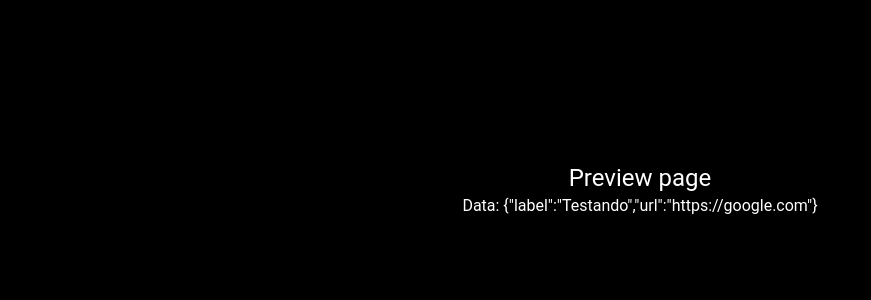
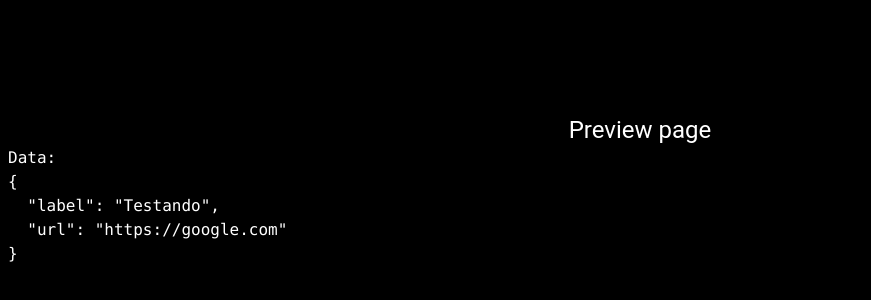
Before and after one commit to murilosr/oss-links, a Next.js app in the folder oss-links-nextjs/: page /preview in a window 1280 px wide. Shown: the part 210-510 px from the top of the page, without its empty margins (0-871 px from the left). Built offline with nearby package versions, Linux system fonts and the light colour scheme.

Commit message:
feat(nextjs): EditAvatarBlock and debug preview page
* Adds EditAvatarBlock;
* Preview page now shows the prettier JSON;
* EditBlock's icon now come from props;

```diff
--- a/oss-links-nextjs/pages/preview.tsx
+++ b/oss-links-nextjs/pages/preview.tsx
@@ -4,15 +4,19 @@ import Head from 'next/head';
 
 export default function Preview() {
 
-    const [payloadData, setPayloadData] = React.useState<any>(null);
+    const [payloadData, setPayloadData] = React.useState<string>("");
 
     React.useEffect(() => {
         let payload : any = (new URLSearchParams(window.location.search)).get("payload");
+        let tmpPayloadData = "";
         if(payload === null){
-            setPayloadData(JSON.stringify({label: 'Testando', url: 'https://google.com'}));
+            tmpPayloadData = JSON.stringify({label: 'Testando', url: 'https://google.com'}, null, 2);
         }else{
-            setPayloadData(atob(payload));
+            tmpPayloadData = (JSON.stringify(JSON.parse(atob(payload)),null,2));
         }
+
+        tmpPayloadData = "Data:<br />" + tmpPayloadData.replaceAll('\n','<br />');
+        setPayloadData(tmpPayloadData);
     }, []);
 
     return (
@@ -24,9 +28,9 @@ export default function Preview() {
                 <link rel="icon" href="/favicon.ico" />
             </Head>
 
-            <div className='w-full h-screen bg-black text-white flex flex-col items-center justify-center'>
+            <div className='w-full h-screen bg-black text-white flex flex-col items-center justify-center p-2'>
                 <h1 className='text-2xl'>Preview page</h1>
-                <span>Data: {payloadData}</span>
+                <pre className='w-full break-words whitespace-pre-wrap' dangerouslySetInnerHTML={{__html: payloadData}} />
             </div>
         </>
     )
--- /dev/null
+++ b/oss-links-nextjs/src/components/BlockManagerWidget/editBlockSwitch.tsx
@@ -0,0 +1,14 @@
+import React from 'react';
+import { IAvatarBlock, IEditAvatarBlock, IEditBlockTypes, IEditLinkBlock } from 'src/types';
+import EditAvatarBlock from 'src/components/EditAvatarBlock';
+import EditLinkBlock from 'src/components/EditLinkBlock';
+
+export default function editBlockSwitch(block: IEditBlockTypes, updateBlockHandler: (block: IEditBlockTypes) => void) {
+    switch (block.type) {
+        case "link":
+            return (<EditLinkBlock data={block as IEditLinkBlock} updateBlock={updateBlockHandler} />);
+        case "avatar":
+            return (<EditAvatarBlock data={block as IEditAvatarBlock} updateBlock={updateBlockHandler} />);
+
+    }
+}
--- a/oss-links-nextjs/src/components/BlockManagerWidget/index.tsx
+++ b/oss-links-nextjs/src/components/BlockManagerWidget/index.tsx
@@ -2,20 +2,25 @@ import Button from "@mui/material/Button";
 import React from "react";
 import { PageBlocksContext } from "src/contexts/PageBlocksProvider";
 import uuid4 from "src/libs/uuid";
-import { IEditLinkBlock } from "src/types";
-import EditLinkBlock from "../EditLinkBlock";
+import { IEditAvatarBlock, IEditLinkBlock } from "src/types";
+import editBlockSwitch from "./editBlockSwitch";
 
 export default function BlockManagerWidget() {
 
     const { blocks, addBlock, updateBlock } = React.useContext(PageBlocksContext);
 
+    const blockElList: Array<React.ReactNode> = blocks.map(item => editBlockSwitch(item, updateBlock));
 
-    const blockElList: Array<React.ReactNode> = blocks.map(item => (
-        <EditLinkBlock
-            data={item}
-            key={item.id}
-            updateBlock={updateBlock}
-        />));
+    const addBlockHandler = () => {
+        // For test purpose only.
+        // In the future, the Add Block button will transform in a card to select the block type
+        if(Math.random() <= 0.5){
+            addBlock({ id: uuid4(), type: "link", label: "", url: "" } as IEditLinkBlock);
+        }
+        else{
+            addBlock({ id: uuid4(), type: "avatar", src: "https://kingstonplaza.com/wp-content/uploads/2015/07/generic-avatar.png" } as IEditAvatarBlock);
+        }
+    }
 
     return (
         <>
@@ -26,7 +31,7 @@ export default function BlockManagerWidget() {
                 <div className="flex justify-center my-2 shrink-0">
                     <Button
                         className="px-16" variant="contained"
-                        onClick={() => addBlock({ id: uuid4(), type: "link", label: "", url: "" } as IEditLinkBlock)}
+                        onClick={addBlockHandler}
                     >
                         Add block
                     </Button>
--- /dev/null
+++ b/oss-links-nextjs/src/components/EditAvatarBlock/index.tsx
@@ -0,0 +1,24 @@
+import AccountCircleIcon from '@mui/icons-material/AccountCircle';
+import Avatar from '@mui/material/Avatar';
+import EditBlock from 'src/components/EditBlock';
+import { IEditAvatarBlock, IEditBlockTypes } from 'src/types';
+
+
+export default function EditAvatarBlock(props: {
+    data: IEditAvatarBlock,
+    updateBlock: (block: IEditBlockTypes) => void
+}) {
+
+    const { data, updateBlock } = props;
+
+    return (
+        <EditBlock icon={<AccountCircleIcon />} id={data.id}>
+            <div className='flex justify-center'>
+                <Avatar src={data.src}
+                    alt="Avatar"
+                    sx={{ width: 64, height: 64 }}
+                />
+            </div>
+        </EditBlock>
+    );
+}
--- a/oss-links-nextjs/src/components/EditBlock/index.tsx
+++ b/oss-links-nextjs/src/components/EditBlock/index.tsx
@@ -5,8 +5,13 @@ import MoreHorizIcon from '@mui/icons-material/MoreHoriz';
 import Switch from '@mui/material/Switch';
 import EditBlockMenu from './EditBlockMenu';
 import { PageBlocksContext } from "src/contexts/PageBlocksProvider";
+import { IconProps } from '@mui/material/Icon/Icon';
+import { OverridableComponent } from '@mui/material/OverridableComponent';
 
-export default function EditBlock(props: React.PropsWithChildren & { id: string }) {
+export default function EditBlock(props: React.PropsWithChildren & {
+    id: string,
+    icon: React.ReactElement
+}) {
 
     const { removeBlock } = React.useContext(PageBlocksContext);
 
@@ -21,7 +26,8 @@ export default function EditBlock(props: React.PropsWithChildren & { id: string
             </div>
             <div className='flex items-center grow font-bold'>
                 {/* <IconButton size='small'> */}
-                <LinkIcon className="ml-1.5" />
+                {/* <LinkIcon className="ml-1.5" /> */}
+                <div className='p-[5px] w-[24] h-[24]'>{props.icon}</div>
                 {/* </IconButton> */}
                 <div className='ml-auto'>
                     <Switch
--- a/oss-links-nextjs/src/components/EditLinkBlock/index.tsx
+++ b/oss-links-nextjs/src/components/EditLinkBlock/index.tsx
@@ -3,6 +3,7 @@ import React from 'react';
 import TextField from '@mui/material/TextField';
 import EditBlock from 'src/components/EditBlock';
 import { IEditBlockTypes, IEditLinkBlock } from 'src/types';
+import LinkIcon from '@mui/icons-material/Link';
 
 export default function EditLinkBlock(props : {
     data : IEditLinkBlock,
@@ -26,7 +27,7 @@ export default function EditLinkBlock(props : {
     }
 
     return(
-        <EditBlock id={data.id}>
+        <EditBlock icon={<LinkIcon />} id={data.id}>
             <div className='flex grow mx-2 my-2'>
                 <TextField
                     label="Link text"
```
